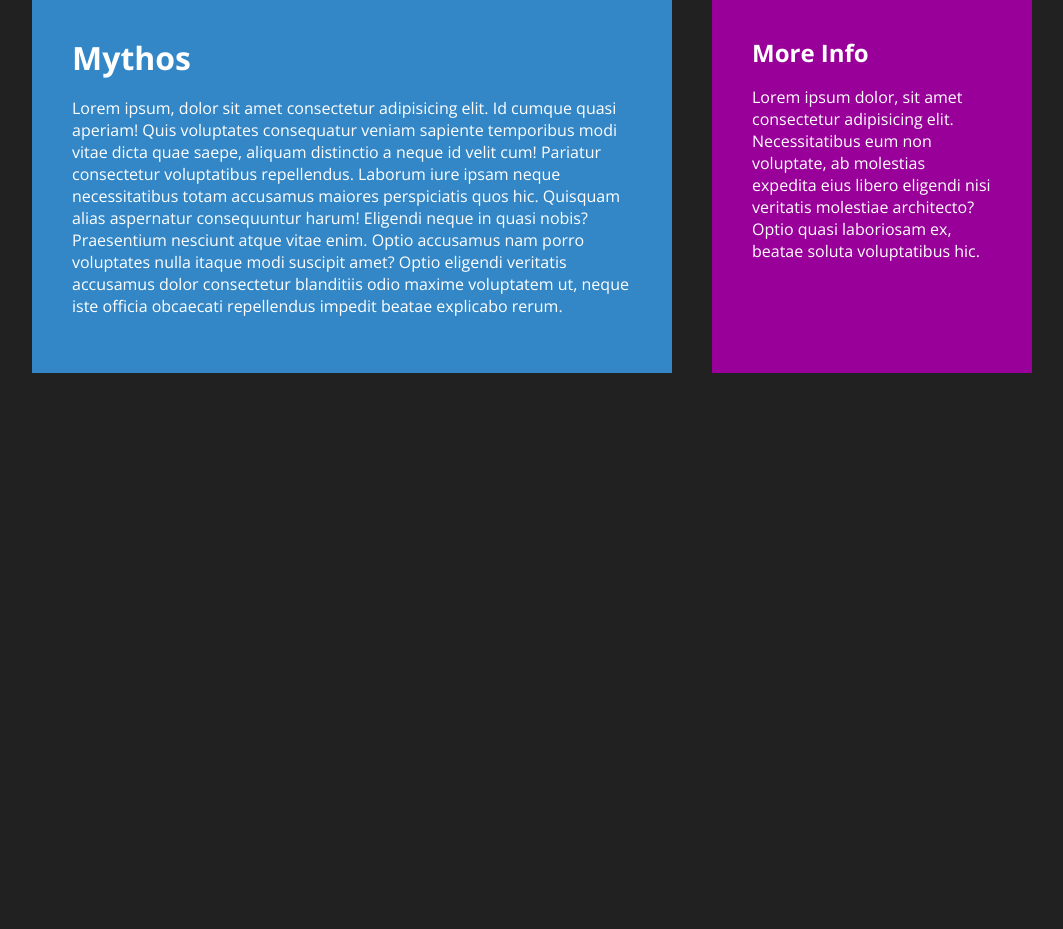
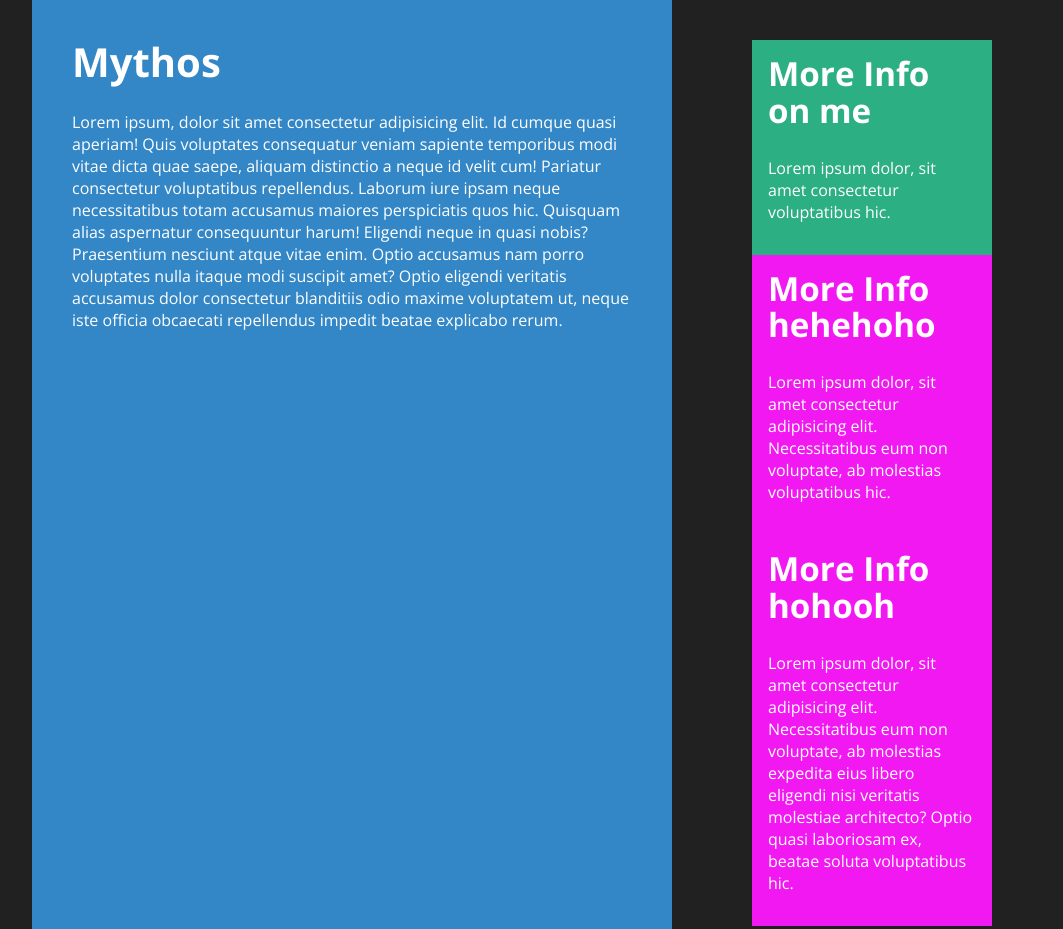
Before and after one commit to Aman11b/scss-responsive-design, a plain HTML site: page index.html in a window 1280 px wide. Shown: the top 929 px of the page, without its empty margins (108-1171 px from the left). Before the commit the page ends 800 px from the top, so only its background shows below. Drawn offline with nearby package versions, Linux system fonts and the light colour scheme.

Commit message:
nesting BEM

```diff
--- a/app/scss/layout/_grid.scss
+++ b/app/scss/layout/_grid.scss
@@ -46,7 +46,7 @@
     }
 
     &__sidebar{
-        background-color: hsl(300, 100%, 30%);
+
         // max-width large to small
 
         @include u.breakpoint-down(medium){
@@ -57,4 +57,20 @@
             text-align: right;
         }
     }
+
+    &__widget {
+        $widget: &;
+        background-color: hsl(300, 89%, 52%);
+        padding: u.rem(16);
+
+        // modifier
+        &--green{
+            // @extend .grid__widget;
+            @extend #{$widget};
+            background-color: rgb(43, 175, 131);
+        }
+
+        // extend at rule
+
+    }
 }
--- a/index.html
+++ b/index.html
@@ -25,10 +25,25 @@
             </p>
         </main>
         <aside class="grid__sidebar">
-            <h2>More Info</h2>
-            <p>
-                Lorem ipsum dolor, sit amet consectetur adipisicing elit. Necessitatibus eum non voluptate, ab molestias expedita eius libero eligendi nisi veritatis molestiae architecto? Optio quasi laboriosam ex, beatae soluta voluptatibus hic.
-            </p>
+
+            <div class="grid__widget--green">
+                <h2>More Info on me</h2>
+                <p>
+                    Lorem ipsum dolor, sit amet consectetur voluptatibus hic.
+                </p>
+            </div>
+            <div class="grid__widget">
+                <h2>More Info hehehoho</h2>
+                <p>
+                    Lorem ipsum dolor, sit amet consectetur adipisicing elit. Necessitatibus eum non voluptate, ab molestias voluptatibus hic.
+                </p>
+            </div>
+            <div class="grid__widget">
+                <h2>More Info hohooh</h2>
+                <p>
+                    Lorem ipsum dolor, sit amet consectetur adipisicing elit. Necessitatibus eum non voluptate, ab molestias expedita eius libero eligendi nisi veritatis molestiae architecto? Optio quasi laboriosam ex, beatae soluta voluptatibus hic.
+                </p>
+            </div>
         </aside>
     </div>
 </body>
```
Also changed, not shown: dist/style.css.
